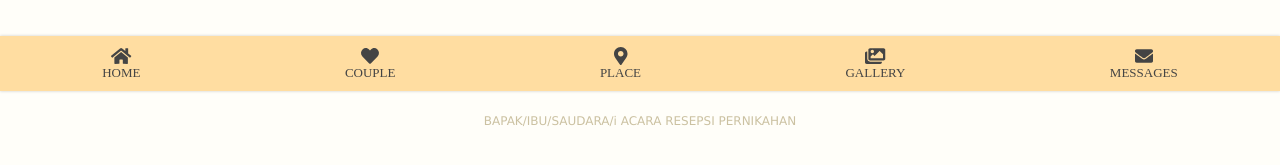
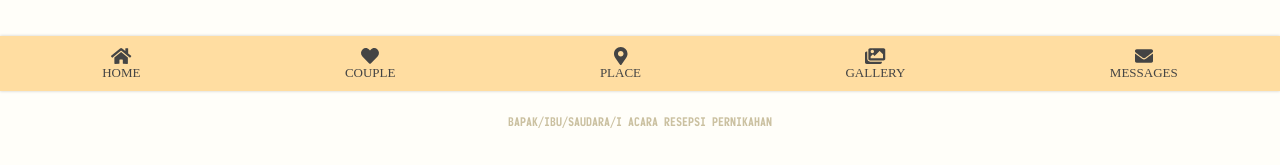
Before and after one commit to bembengggg/weddingbambangdinda, a React (Create React App) app: page /Couple in a window 1280 px wide. Shown: the part 709-874 px from the top of the page. Built offline with nearby package versions, Linux system fonts and the light colour scheme; a web font is replaced by a local one.

Commit message:
text label

```diff
--- a/src/Component/Couple/Couple.css
+++ b/src/Component/Couple/Couple.css
@@ -17,6 +17,8 @@
     src: url('../../Assets/font/PlaylistScript.ttf') format('truetype');
     font-family: 'sweet';
     src: url('../../Assets/font/Sweet.ttf') format('truetype');
+    font-family: 'monofonto';
+    src: url('../../Assets/font/monofonto.ttf') format('truetype');
 }
 
 .htop{
@@ -58,11 +60,11 @@
     margin-right: auto;
     animation-name: animasi1;
     animation-duration: 3s;
-    font-family: Verdana, Geneva, Tahoma, sans-serif;
+    font-family: 'monofonto';
     font-size: 20px;
 }
 .txtudg{
-    font-size: 11px;
+    font-size: 14px;
     color: #CBC1A1;
 }
 .htopbpk{
@@ -76,7 +78,7 @@
     margin-right: auto;
     animation-name: animasi1;
     animation-duration: 3s;
-    font-family: Verdana, Geneva, Tahoma, sans-serif;
+    font-family: 'monofonto';
     font-size: 20px;
 }
 .txtbpk{
--- a/src/Component/Couple/Couple.jsx
+++ b/src/Component/Couple/Couple.jsx
@@ -18,7 +18,7 @@ const Couple =()=>{
                 <label className='txtudg'>DENGAN MEMOHON RAHMAT ALLAH SWT, KAMI MENGUNDANG</label>
             </div>
             <div className='htopbpk'>
-                <label className='txtbpk'>BAPAK/IBU/SAUDARA/i ACARA RESEPSI PERNIKAHAN</label>
+                <label className='txtbpk'>BAPAK/IBU/SAUDARA/I ACARA RESEPSI PERNIKAHAN</label>
             </div>
             <div className='htopb'>
             <img className='htopimg' src={bismillah}/>
```
Also changed, not shown: src/Assets/font/monofonto.ttf (added).
